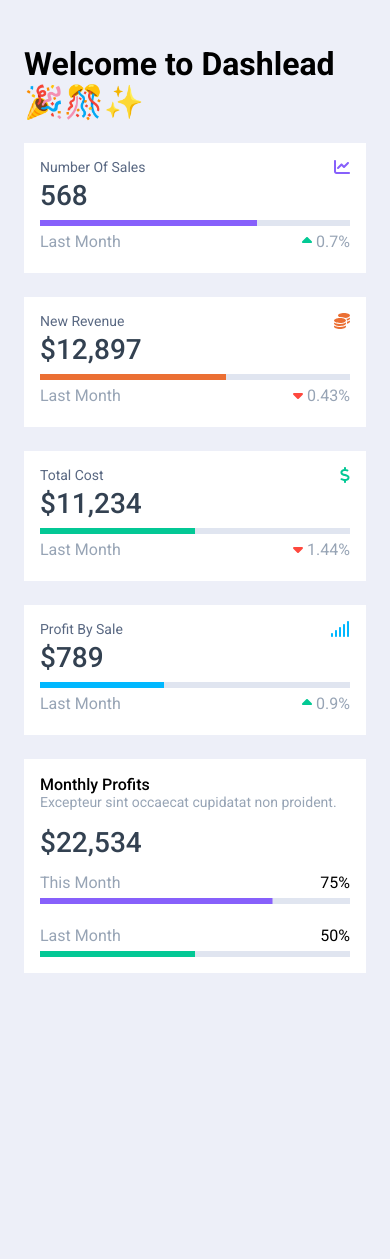
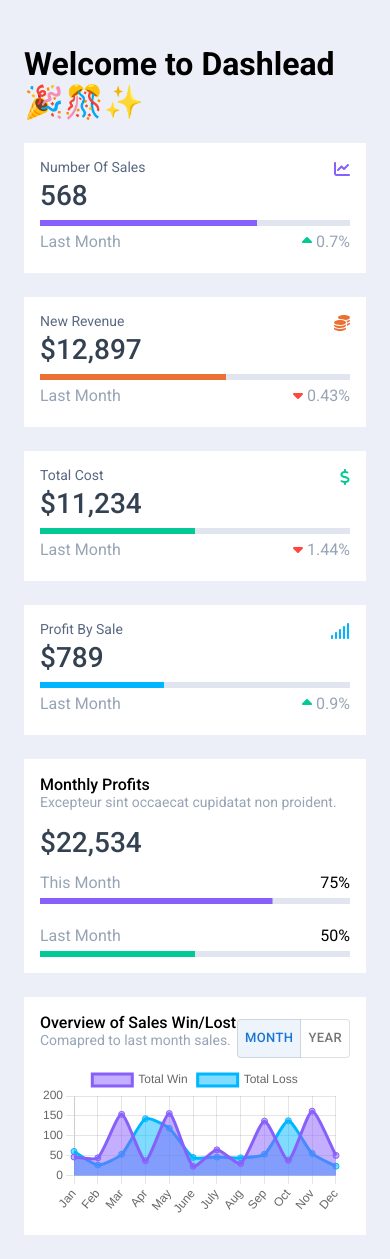
Before and after one commit to karthigayani/react-recap-day-07, a React (Create React App) app: page / in a window 390 px wide. Before the commit the page ends 997 px from the top, so only its background shows below. Built offline with nearby package versions, Linux system fonts and the light colour scheme.

Commit message:
responsive chart added

```diff
--- a/package.json
+++ b/package.json
@@ -13,7 +13,9 @@
     "@testing-library/jest-dom": "^5.16.5",
     "@testing-library/react": "^13.4.0",
     "@testing-library/user-event": "^13.5.0",
+    "chart.js": "^4.2.1",
     "react": "^18.2.0",
+    "react-chartjs-2": "^5.2.0",
     "react-dom": "^18.2.0",
     "react-scripts": "5.0.1",
     "web-vitals": "^2.1.4"
--- a/src/App.css
+++ b/src/App.css
@@ -6,10 +6,10 @@
   --text-sz-lg: 28px;
   --root-gap: 8px;
   --fw-500: 500;
-  --purple:rgb(135, 96, 251);
-  --orange:#eb6f33;
-  --green:#03c895;
-  --blue:#01b8ff;
+  --purple:hsl(255, 95%, 68%);
+  --orange:hsl(20, 82%, 56%);
+  --green:hsl(164, 97%, 40%);
+  --blue:hsl(197, 100%, 50%);
 }
 
 body {
@@ -19,14 +19,16 @@
 }
 
 .summary-box-container ,
-.profit-box-container {
+.profit-box-container,
+.overview-container {
   background: var(--bg-white);
   /* height: 100px; */
   /* width: 300px; */
   padding: 16px;
 }
 
-.profit-box-container {
+.profit-box-container,
+.overview-container {
   margin-top: 24px;
 }
 
@@ -65,9 +67,11 @@
 }
 
 .summary-box-spec,
-.profit-box-time-container {
+.profit-box-time-container,
+.overview-spec {
   display: flex;
   justify-content: space-between;
+  align-items: center;
 }
 
 .profit-box-time-container > p:first-child{
--- a/src/App.js
+++ b/src/App.js
@@ -10,7 +10,9 @@
 //   CircularProgressProps,
 // } from '@mui/material/CircularProgress';
 import LinearProgress, { linearProgressClasses } from '@mui/material/LinearProgress';
-
+import { StackedChart } from './StackedChart';
+import { ToggleButtonOverview } from './ToggleButtonOverview';
+import React, { useState } from 'react';
 function App() {
   // ---- js starts here ----
 
@@ -33,6 +35,25 @@
       {/* <SummaryBox /> */}
       <SummaryBoxList />
       <MonthlyProfits />
+      <Overview />
+    </div>
+  );
+}
+
+function Overview() {
+  const monthLabels = ['Jan', 'Feb', 'Mar', 'Apr', 'May', 'June', 'July', 'Aug', 'Sep', 'Oct', 'Nov', 'Dec'];
+  const yearLabels = [2012,2013,2014,2015,2016,2017,2018,2019,2020,2021,2022,2023];
+  const [time, setTime] = useState('month'); // Lifting the state up
+  return(
+    <div className="overview-container">
+      <div className="overview-spec">
+        <div>
+          <h4 className="profit-box-heading">Overview of Sales Win/Lost</h4>
+          <p className="profit-box-sub-text">Comapred to last month sales.</p>
+        </div>
+        <ToggleButtonOverview time={time} setTime={setTime}/>
+      </div>
+      <StackedChart labels={time === "month" ? monthLabels : yearLabels }/>
     </div>
   );
 }
@@ -210,3 +231,6 @@
 }
 
 export default App;
+
+// Target
+// https://laravel.spruko.com/dashlead/Leftmenu-Icon-Light/index#
--- /dev/null
+++ b/src/StackedChart.js
@@ -0,0 +1,71 @@
+import React from 'react';
+import {
+  Chart as ChartJS,
+  CategoryScale,
+  LinearScale,
+  PointElement,
+  LineElement,
+  Title,
+  Tooltip,
+  Filler,
+  Legend,
+} from 'chart.js';
+import { Line } from 'react-chartjs-2';
+// import faker from 'faker';
+// we didn't used faker so we don't need it
+
+// from the above import statement we need to instal the packages 1. chart.js , 2.react-chartjs-2
+// You can also check the dependencies in codesandbox for the package details.
+
+ChartJS.register(
+  CategoryScale,
+  LinearScale,
+  PointElement,
+  LineElement,
+  Title,
+  Tooltip,
+  Filler,
+  Legend
+);
+
+export const options = {
+  responsive: true,
+  plugins: {
+    legend: {
+      // position: 'top' as const,
+      // Typescript concent don't need it
+      position: 'top',
+    },
+    title: {
+      display: false,
+      text: 'Chart.js Line Chart',
+    },
+  },
+};
+
+
+
+export function StackedChart({labels}) {
+  const data = {
+    labels,
+    datasets: [
+      {
+        fill: true,
+        label: 'Total Win',
+        data: [47,45,154,38,156,24,65,31,137,39,162,51],
+        borderColor: "hsl(255 95% 68%)",
+        backgroundColor: "hsl(255 95% 68% / 50%)",
+        lineTension: 0.2,
+      },
+      {
+          fill: true,
+          label: 'Total Loss',
+          data: [61,27,54,143,119,46,47,45,54,138,56,24],
+          borderColor: "hsl(197 100% 50%)",
+          backgroundColor: "hsl(197 100% 50% / 50%)",
+          lineTension: 0.2,
+        },
+    ],
+  };
+  return <Line options={options} data={data} />;
+}
--- /dev/null
+++ b/src/ToggleButtonOverview.js
@@ -0,0 +1,28 @@
+import * as React from 'react';
+import ToggleButton from '@mui/material/ToggleButton';
+import ToggleButtonGroup from '@mui/material/ToggleButtonGroup';
+
+export function ToggleButtonOverview({time, setTime}) {
+
+
+  const handleChange = (
+    event: React.MouseEvent<HTMLElement>,
+    newTime: string,
+  ) => {
+    setTime(newTime);
+  };
+
+  return (
+    <ToggleButtonGroup
+      color="primary"
+      size="small"
+      value={time}
+      exclusive
+      onChange={handleChange}
+      aria-label="Platform"
+    >
+      <ToggleButton value="month">Month</ToggleButton>
+      <ToggleButton value="year">Year</ToggleButton>
+    </ToggleButtonGroup>
+  );
+}
```
Also changed, not shown: 1 other file (tests, documents, lock files or other folders).
